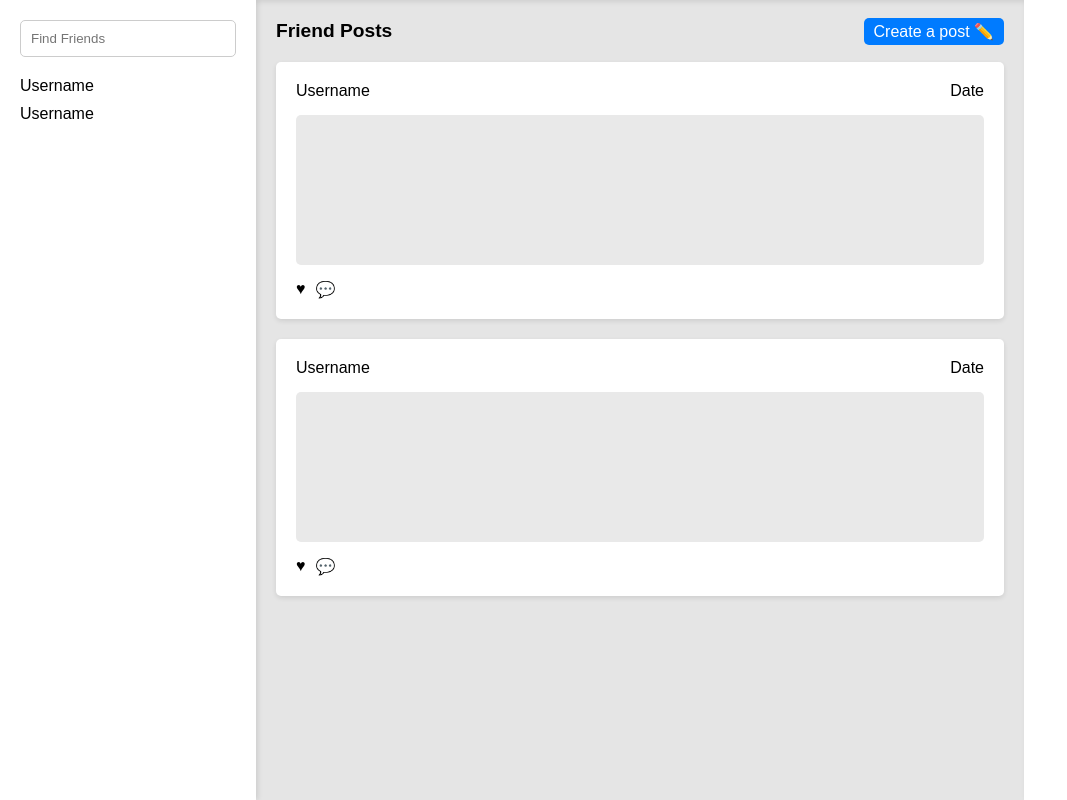
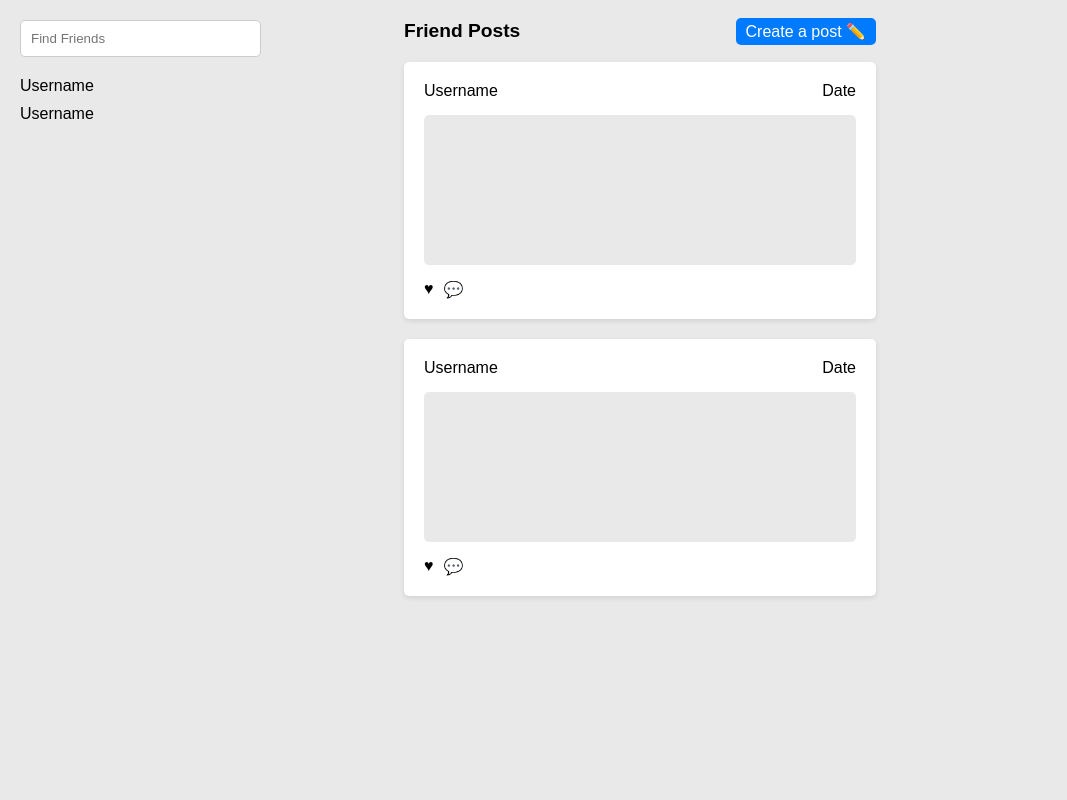
Before and after one commit to ConorHarkin/FYP, a Flask app: page / in a window 1280 px wide. Shown: the part 48-848 px from the top of the page, without its empty margins (0-1067 px from the left). Run offline with Flask 3, Linux system fonts and the light colour scheme.

Commit message:
some visual changes to left side bar

```diff
--- a/static/css/styles.css
+++ b/static/css/styles.css
@@ -46,12 +46,12 @@
   }
 
   .sidebar {
-    width: 20%;
-    background-color: #ffffff;
+    width: 30%;
+    background-color: #e9e9e9;
     padding: 20px;
     height: 100vh;
     position: fixed;
-    box-shadow: 2px 0 5px rgba(0,0,0,0.1);
+    /* box-shadow: 2px 0 5px rgba(0,0,0,0.1);
   }
 
   .sidebar.left {
@@ -67,7 +67,8 @@
   }
 
   .sidebar input[type="search"] {
-    width: 100%;
+    /* padding-left: 30%; */
+    width: 70%;
     padding: 10px;
     margin-bottom: 20px;
     border: 1px solid #ccc;
@@ -75,10 +76,12 @@
   }
 
   .friend-list {
+    /* padding-left: 30%; */
     margin-bottom: 20px;
   }
 
   .friend {
+    /* padding-left: 30%; */
     margin-bottom: 10px;
   }
 
@@ -95,6 +98,7 @@
     display: flex;
     justify-content: center;
     align-items: flex-start;
+    background-color: #e9e9e9;
   }
 
 
```
